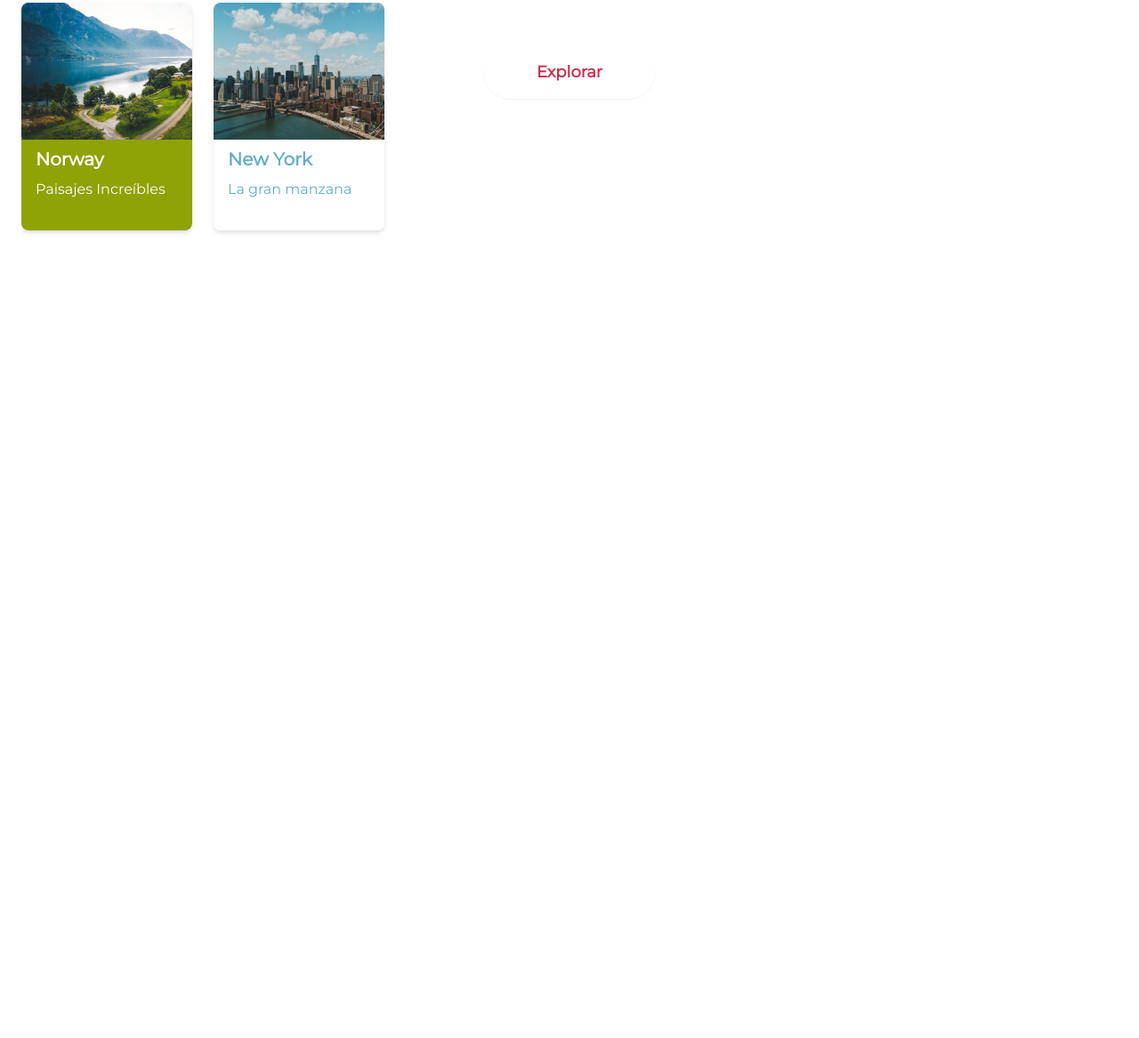
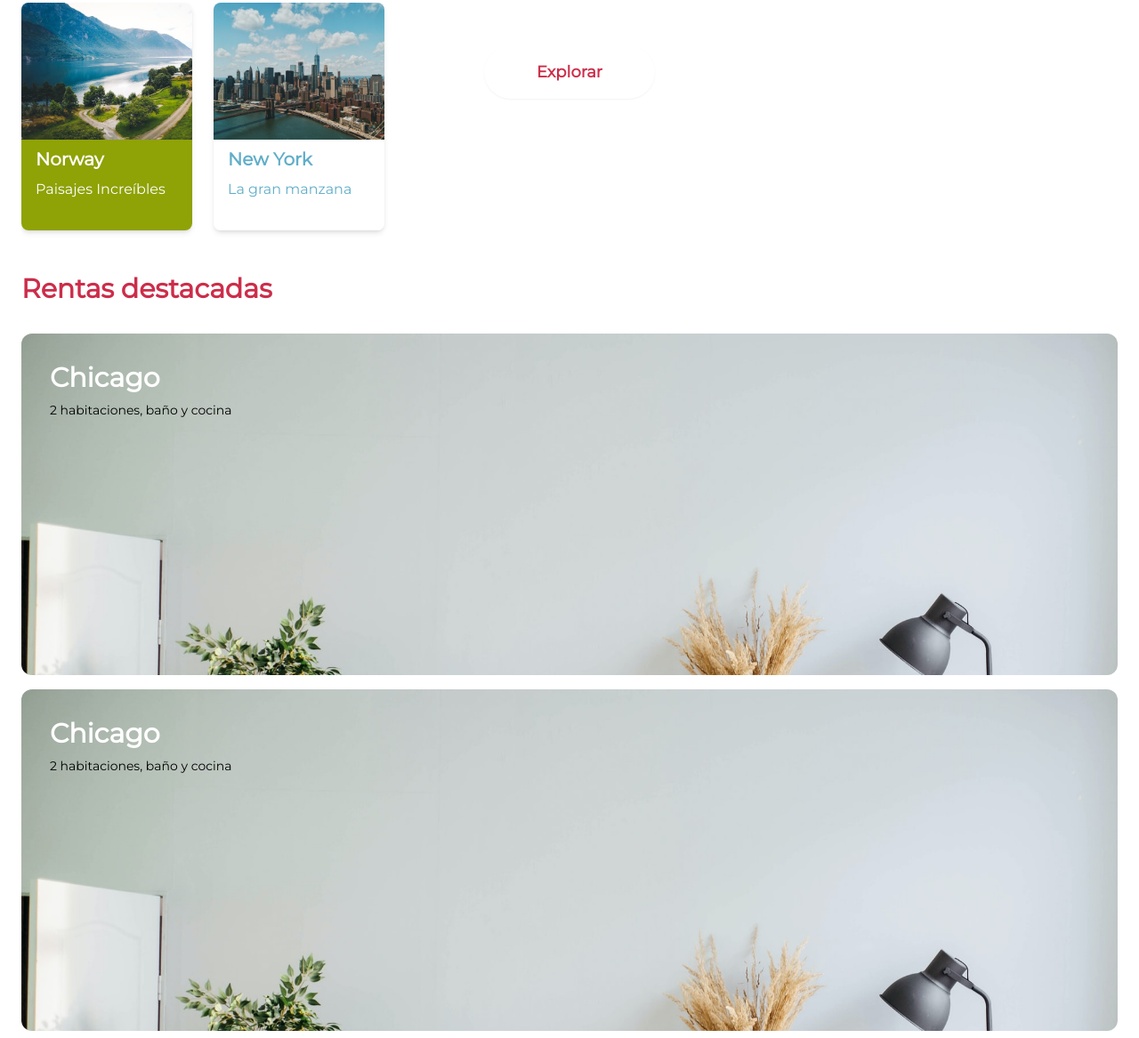
Before and after one commit to Nefiox/Gogo-Travel, a website: page public/index.html in a window 1280 px wide. Shown: the part 397-1564 px from the top of the page at 89% size. Before the commit the page ends 800 px from the top, so only its background shows below. Drawn offline with Linux system fonts and the light colour scheme.

Commit message:
Tendring Stays

```diff
--- a/public/index.html
+++ b/public/index.html
@@ -44,7 +44,19 @@
                 </div>
             </div>
         </div>
-        <div id="rentas_destacadas"></div>
+        <div class="px-6 h-full w-full" id="rentas_destacadas">
+            <p class="text-3xl text-primary font-semibold pb-6 mt-2">Rentas destacadas</p>
+            <div class="w-full h-full flex flex-col space-y-4 items-center justify-center">
+                <div class="w-full h-96 bg-chicago bg-cover rounded-xl">
+                    <p class="CardTitle">Chicago</p>
+                    <p class="text-sm pl-8 text-black mr-24">2 habitaciones, baño y cocina</p>
+                </div>
+                <div class="w-full h-96 bg-chicago bg-cover rounded-xl">
+                    <p class="CardTitle">Chicago</p>
+                    <p class="text-sm pl-8 text-black mr-24">2 habitaciones, baño y cocina</p>
+                </div>
+            </div>
+        </div>
         <div id="faq"></div>
     </section>
     <footer></footer>
--- a/src/css/tailwind.css
+++ b/src/css/tailwind.css
@@ -5,3 +5,7 @@
 .Card {
     @apply w-48 h-64 shadow-md rounded-lg flex-none transform transition-all hover:-translate-y-4 hover:shadow-xl
 }
+
+.CardTitle {
+    @apply text-3xl px-8 pt-8 pb-2 font-semibold text-white
+}
```
Also changed, not shown: public/css/tailwind.css.
